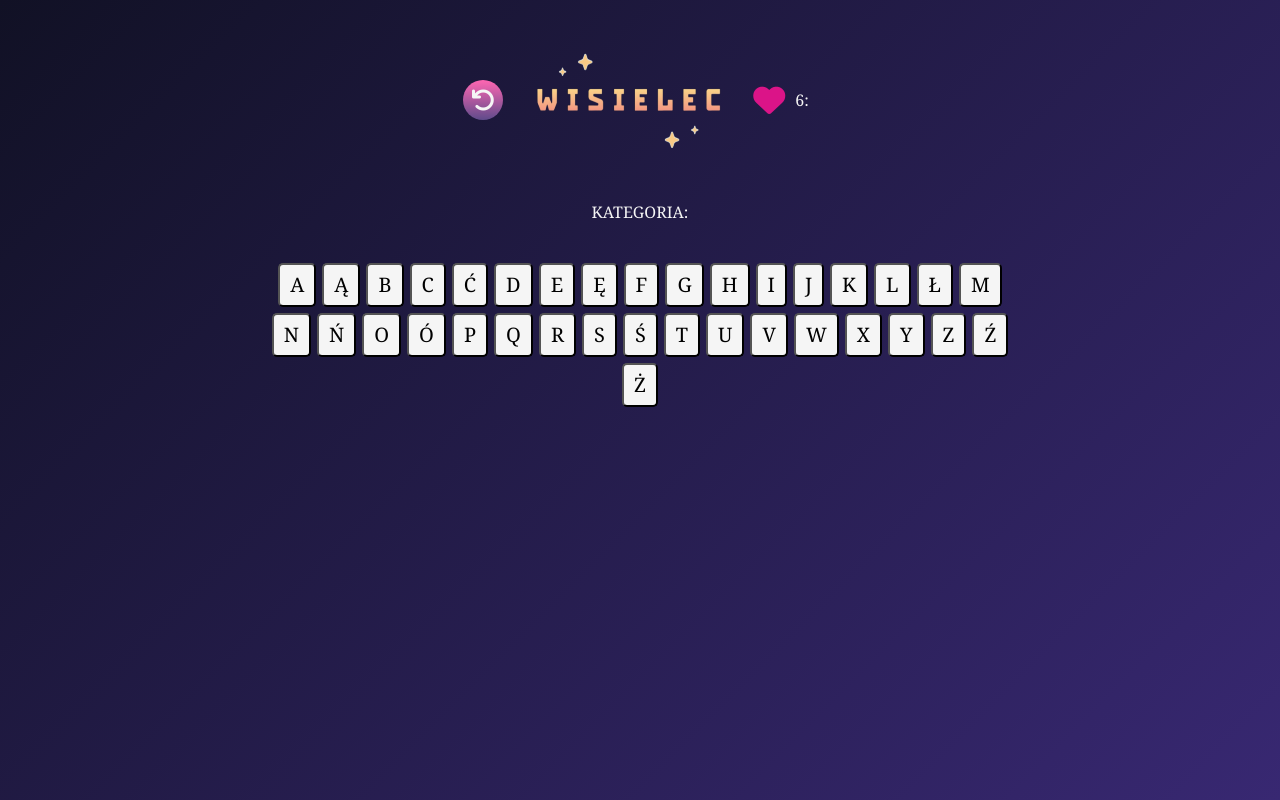
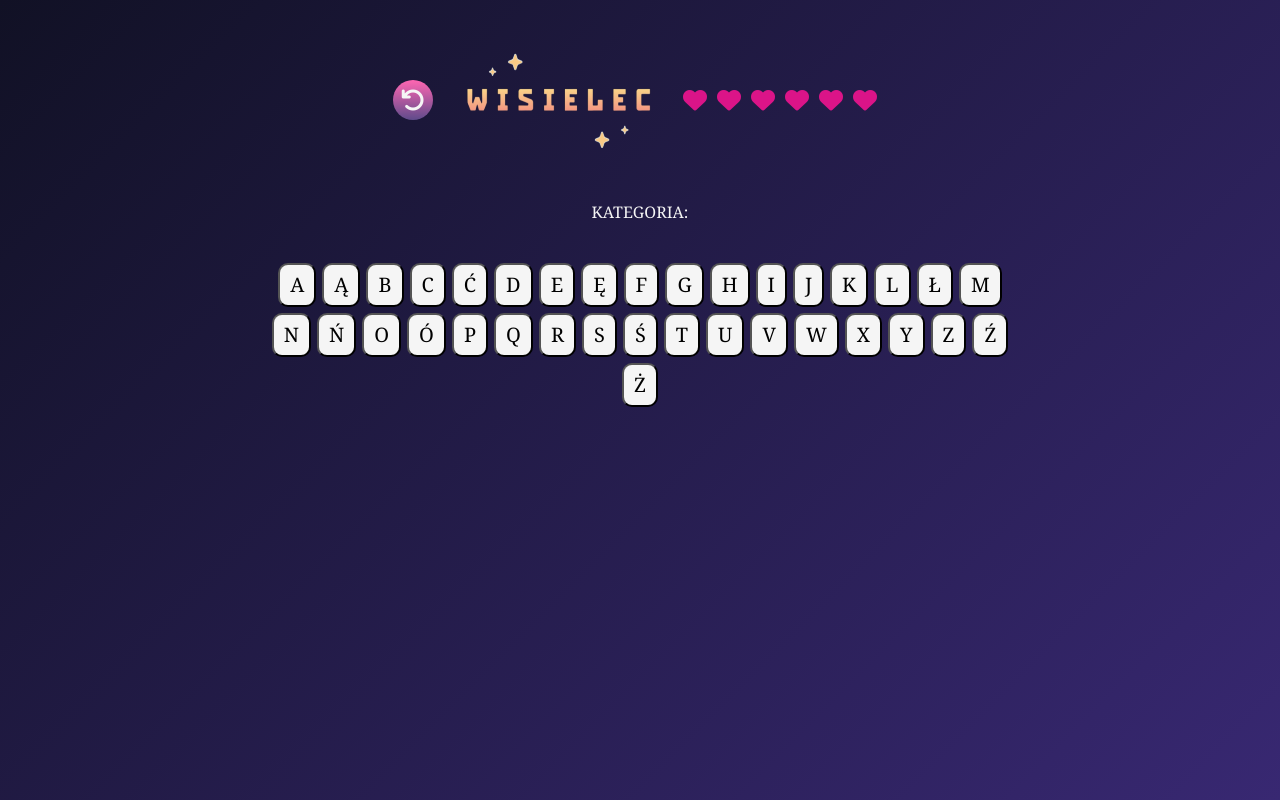
Before and after one commit to jkw07/hangman-game-pl, a React (Create React App) app: page /GameBoard in a window 1280 px wide. Built offline with nearby package versions, Linux system fonts and the light colour scheme.

Commit message:
add styles

```diff
--- a/src/components/GameBoard.tsx
+++ b/src/components/GameBoard.tsx
@@ -38,7 +38,7 @@ export const GameBoard = () => {
                     <i onClick={goToHomePage} className="fa-solid fa-arrow-rotate-left fa-xl" style={{ color: 'whitesmoke'}}></i>
                 </div>
                 <img src={logo} className="logo" alt="logo"></img>
-                <LivesCounter maxLives={maxLives} livesLeft={livesLeft}/>
+                <LivesCounter livesLeft={livesLeft}/>
             </div>
             <p>KATEGORIA: <strong>{category}</strong></p>
             <div className='selected-word'>
--- a/src/components/GameData.tsx
+++ b/src/components/GameData.tsx
@@ -11,5 +11,11 @@ export const GameData = (): gameDataType[] => {
         {category: "ZWIERZĘTA",
           words: ["PAPUGA", "ŚLIMAK", "HIPOPOTAM", "SURYKATKA", "CHOMIK", "REKIN"]
         },
+        {category: "PAŃSTWA",
+          words: ["POLSKA", "DANIA", "HISZPANIA", "PORTUGALIA", "SZWECJA", "FINLANDIA", "BRAZYLIA", 'PERU', "CHILE", "PARAGWAJ", "KOSTARYKA"]
+        },
+        {category: "STANY ZJEDNOCZONE",
+          words: ["ARIZONA", "TEKSAS", "MISSOURI", "INDIANA", "PENSYLWANIA", "VERMONT", "OREGON", 'WASZYNGTON', "NEVADA", "MONTANA", "IDAHO"]
+        },
     ]
 }
--- a/src/components/LivesCounter.tsx
+++ b/src/components/LivesCounter.tsx
@@ -1,19 +1,13 @@
 type LivesCounterProps = {
-    maxLives: number,
     livesLeft: number,
 }
 
-export const LivesCounter = ({maxLives, livesLeft}: LivesCounterProps) => {
+export const LivesCounter = ({livesLeft}: LivesCounterProps) => {
     return (
     <>
-      <i className="fa-solid fa-heart fa-2xl heart" style={{ color: "#db1488" }}></i>
-
-      <span className="me-2">{livesLeft}: </span>
-        <div className="progress flex-grow-1">
-            <div className="progress-bar progress-bar-striped bg-info" role="progressbar" style={{width: `${Math.max((livesLeft / maxLives) * 100, 1)}%`}} aria-valuenow={livesLeft}
-        aria-valuemin={0}
-        aria-valuemax={maxLives} ></div>
-        </div>
+      {[...new Array(livesLeft)].map((_, index) => (
+  <i key={index} className="fa-solid fa-heart fa-xl heart" style={{ color: "#db1488" }}></i>
+))}
     </>
   );
 };
--- a/src/index.css
+++ b/src/index.css
@@ -137,6 +137,6 @@ header {
   color: black;
   margin: 3px 3px;
   padding: 5px 10px;
-  border-radius: 5px;
+  border-radius: 10px;
   font-size: 20px;
 }
```
